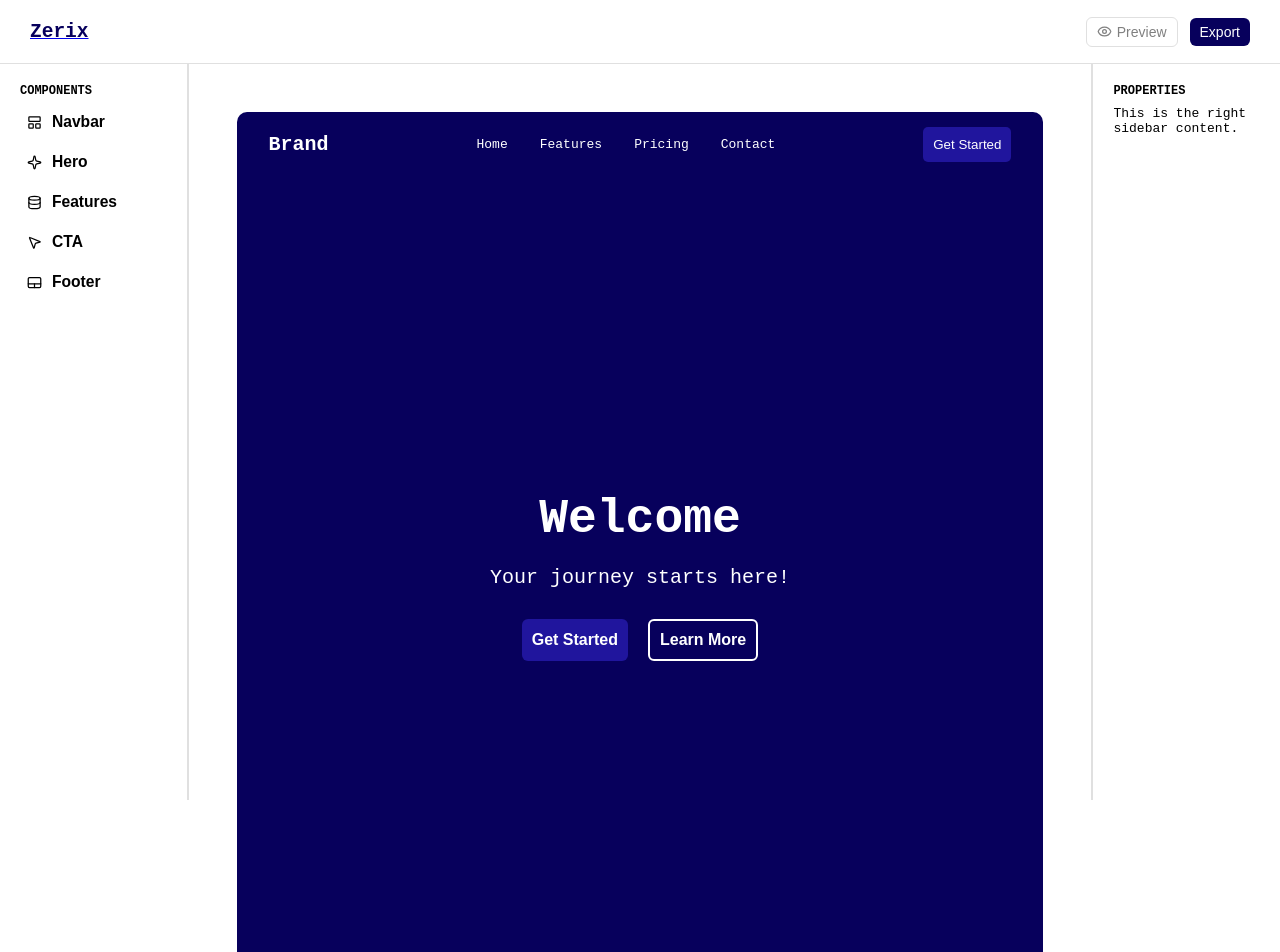
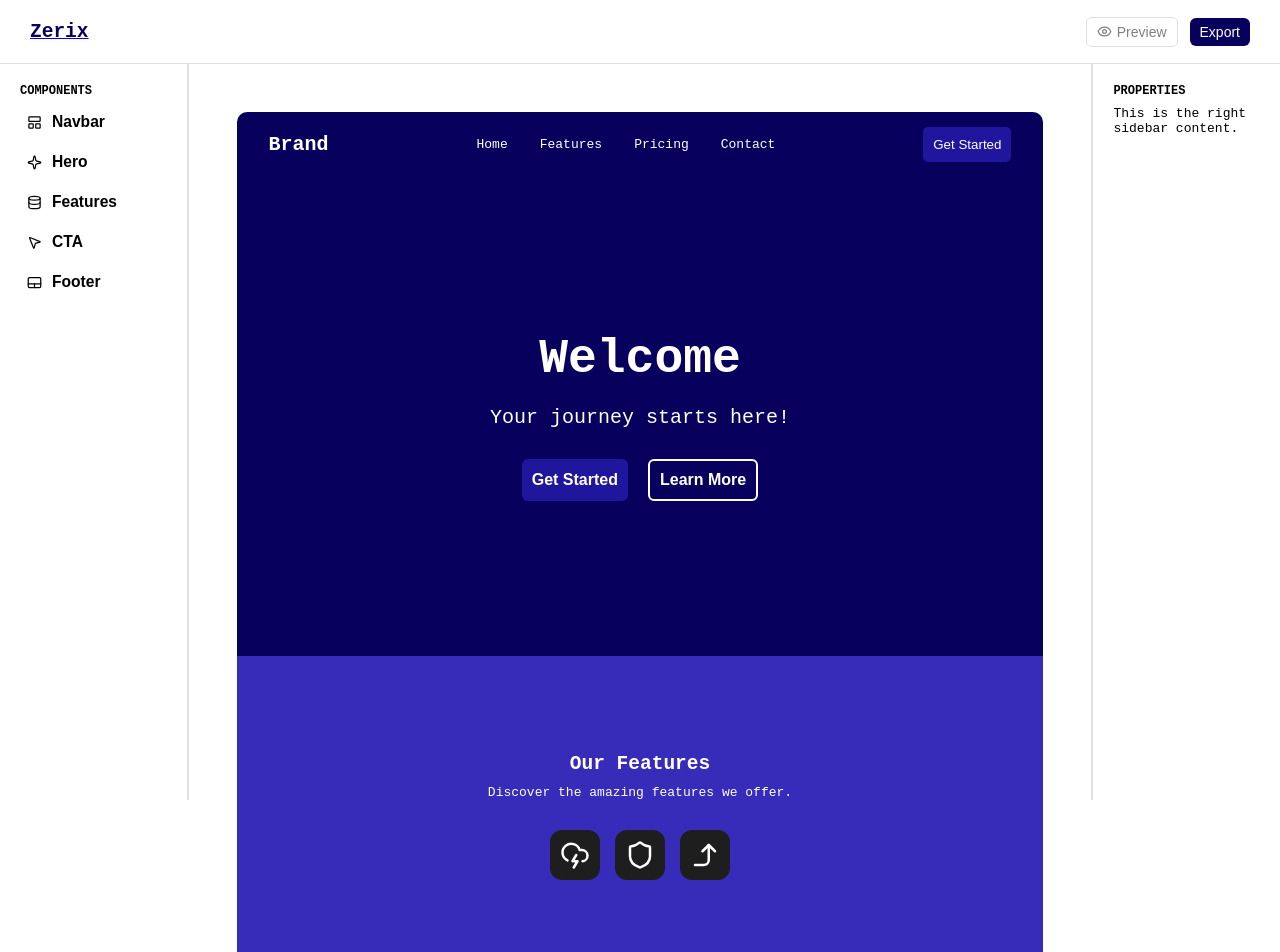
Before and after one commit to Sunjay77/zerix, a React (Vite) app: page / in a window 1280 px wide. Shown: the top 952 px of the page. Built offline with nearby package versions, Linux system fonts and the light colour scheme.

Commit message:
Adding:Icons,  Features section

```diff
--- a/src/components/elements/Builder/Builder.tsx
+++ b/src/components/elements/Builder/Builder.tsx
@@ -13,7 +13,14 @@ import {
   Builder,
   OuterDiv,
   NavLi,
+  FeaturesSection,
+  FeaturesTitle,
+  FeaturesParagraph,
+  IconWrapper,
+  IconBox,
 } from "./BuilderStyle";
+
+import { CloudLightningIcon, ShieldIcon, UpIcon } from "../icons/AppIcons";
 
 const Hero: React.FC = () => {
   return (
@@ -51,6 +58,28 @@ const Hero: React.FC = () => {
             </ButtonGroup>
           </HeroContent>
         </HeroSection>
+
+        {/* Features */}
+
+        <FeaturesSection>
+          <FeaturesTitle>Our Features</FeaturesTitle>
+          <FeaturesParagraph>
+            Discover the amazing features we offer.
+          </FeaturesParagraph>
+          <IconWrapper>
+            <IconBox>
+              <CloudLightningIcon />
+            </IconBox>
+
+            <IconBox>
+              <ShieldIcon />
+            </IconBox>
+
+            <IconBox>
+              <UpIcon />
+            </IconBox>
+          </IconWrapper>
+        </FeaturesSection>
       </Builder>
     </OuterDiv>
   );
--- a/src/components/elements/Builder/BuilderStyle.ts
+++ b/src/components/elements/Builder/BuilderStyle.ts
@@ -9,13 +9,12 @@ export const OuterDiv = styled.div`
 
 export const Builder = styled.div`
   background: #07005c;
-  border-radius: .625rem;
-
+  border-radius: 0.625rem;
 `;
 
 export const HeroSection = styled.section`
   display: flex;
-  height: 100vh;
+  height: 60vh;
   max-width: 75rem;
   width: 100%;
   flex-direction: column;
@@ -49,11 +48,11 @@ export const ButtonGroup = styled.div`
 `;
 
 export const Button = styled.button`
-  padding: .625rem .625rem;
+  padding: 0.625rem 0.625rem;
   font-size: 1rem;
   font-weight: 600;
   border: none;
-  border-radius: .375rem;
+  border-radius: 0.375rem;
   cursor: pointer;
 `;
 
@@ -68,7 +67,7 @@ export const PrimaryButton = styled(Button)`
 
 export const SecondaryButton = styled(Button)`
   background: transparent;
-  border: .125rem solid #fff;
+  border: 0.125rem solid #fff;
   color: #fff;
 
   &:hover {
@@ -104,7 +103,7 @@ export const NavLinks = styled.ul`
 export const NavCta = styled.button`
   border-radius: 5px;
   border: none;
-  padding: .625rem .625rem;
+  padding: 0.625rem 0.625rem;
   background: #20159d;
   color: white;
   cursor: pointer;
@@ -115,4 +114,50 @@ export const NavCta = styled.button`
 
 export const NavLi = styled.li`
   cursor: pointer;
-`
+`;
+
+// Features
+
+export const FeaturesSection = styled.section`
+  display: flex;
+  flex-direction: column;
+  align-items: center;
+  padding: 3rem 0;
+  background-color: #372bba;
+  height: 40vh;
+  justify-content: center;
+  row-gap: 10px;
+`;
+
+export const FeaturesTitle = styled.h1`
+  color: white;
+`;
+
+export const FeaturesParagraph = styled.p`
+  color: white;
+  text-align: center;
+`;
+
+export const FeaturesCards = styled.div`
+  display: flex;
+  gap: 1.25rem;
+  justify-content: center;
+`;
+
+export const IconWrapper = styled.div`
+  color: white;
+  display: flex;
+  flex-direction: row;
+  gap: 15px;
+  margin-top: 20px;
+`;
+
+export const IconBox = styled.div`
+  background-color: #1e1e1e;
+  border-radius: 12px;
+  width: 50px;
+  height: 50px;
+  display: flex;
+  align-items: center;
+  justify-content: center;
+`;
--- a/src/components/elements/icons/AppIcons.tsx
+++ b/src/components/elements/icons/AppIcons.tsx
@@ -126,3 +126,62 @@ export const WindowsIcon = ({ size = 15, className }: IconProps) => {
     </svg>
   );
 };
+
+export const CloudLightningIcon = ({ size = 30, className }: IconProps) => {
+  return (
+    <svg
+      xmlns="http://www.w3.org/2000/svg"
+      width={size}
+      height={size}
+      viewBox="0 0 24 24"
+      fill="none"
+      stroke="currentColor"
+      strokeWidth="2"
+      strokeLinecap="round"
+      strokeLinejoin="round"
+      className={className}
+    >
+      <path d="M6 16.326A7 7 0 1 1 15.71 8h1.79a4.5 4.5 0 0 1 .5 8.973" />
+      <path d="m13 12-3 5h4l-3 5" />
+    </svg>
+  );
+}
+
+export const ShieldIcon = ({ size = 30, className }: IconProps) => {
+  return (
+    <svg
+      xmlns="http://www.w3.org/2000/svg"
+      width={size}
+      height={size}
+      viewBox="0 0 24 24"
+      fill="none"
+      stroke="currentColor"
+      strokeWidth="2"
+      strokeLinecap="round"
+      strokeLinejoin="round"
+      className={className}
+    >
+      <path d="M20 13c0 5-3.5 7.5-7.66 8.95a1 1 0 0 1-.67-.01C7.5 20.5 4 18 4 13V6a1 1 0 0 1 1-1c2 0 4.5-1.2 6.24-2.72a1.17 1.17 0 0 1 1.52 0C14.51 3.81 17 5 19 5a1 1 0 0 1 1 1z" />
+    </svg>
+  );
+};
+
+export const UpIcon = ({ size = 30, className }: IconProps) => {
+  return (
+    <svg
+      xmlns="http://www.w3.org/2000/svg"
+      width={size}
+      height={size}
+      viewBox="0 0 24 24"
+      fill="none"
+      stroke="currentColor"
+      strokeWidth="2"
+      strokeLinecap="round"
+      strokeLinejoin="round"
+      className={className}
+    >
+      <path d="m10 9 5-5 5 5" />
+      <path d="M4 20h7a4 4 0 0 0 4-4V4" />
+    </svg>
+  );
+};
```
